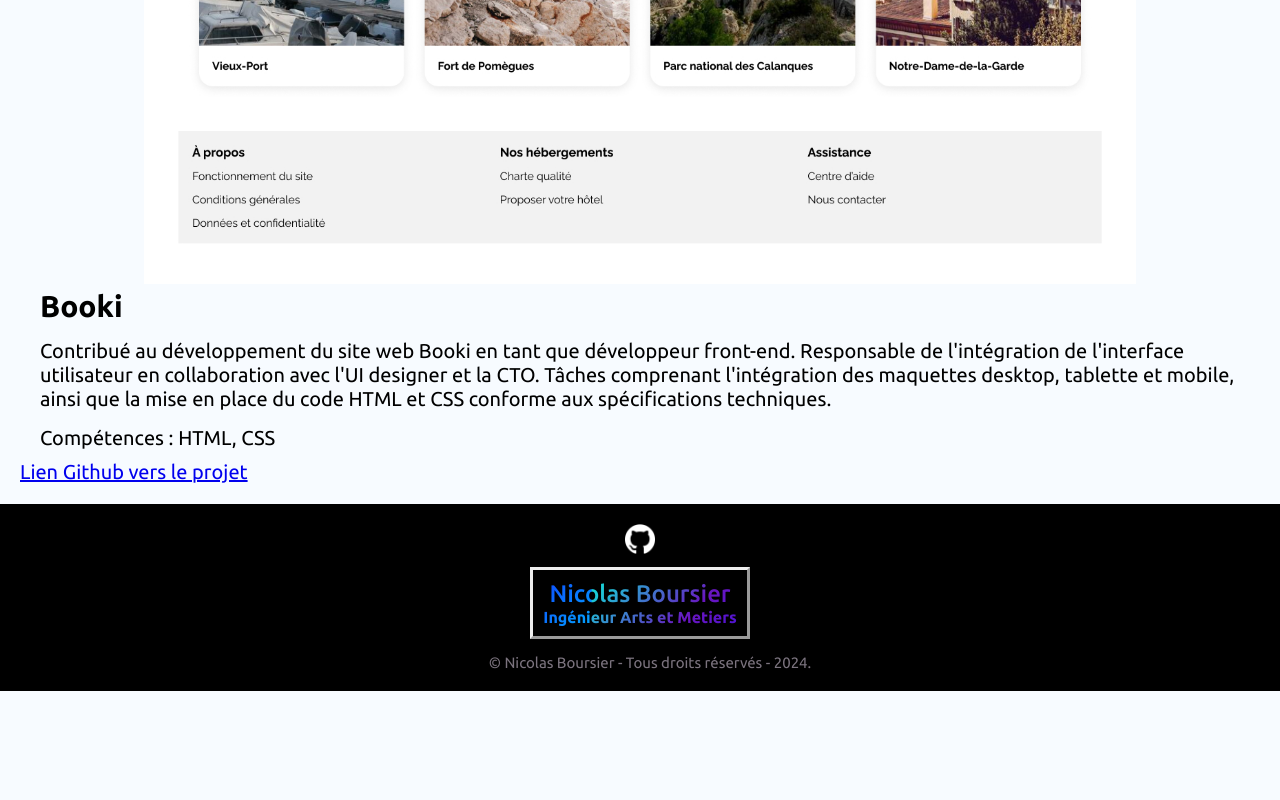
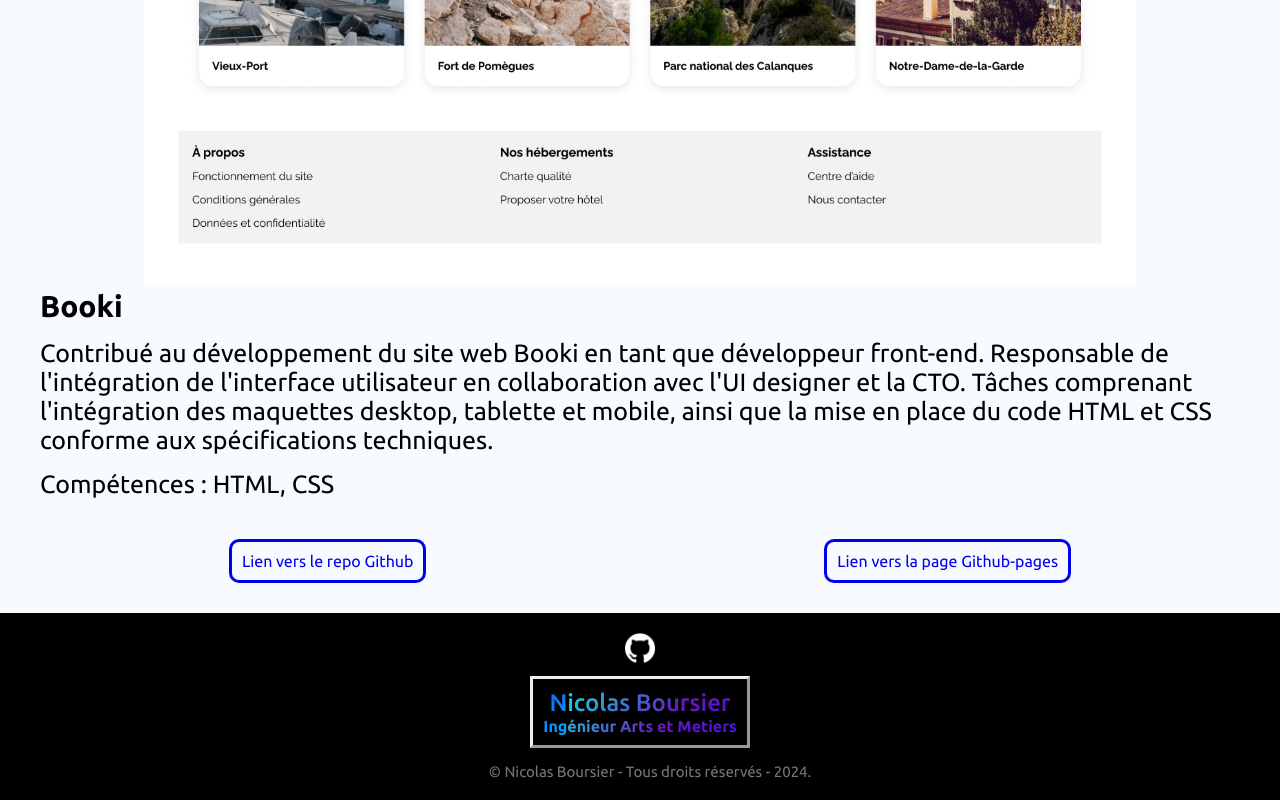
Before and after one commit to nboursier/portfolio, a React (Vite) app: page /portfolio/project/1 in a window 1280 px wide. Shown: the part 1150-1950 px from the top of the page. Before the commit the page ends 1841 px from the top, so only its background shows below. Built offline with nearby package versions, Linux system fonts and the light colour scheme; a web font is replaced by a local one.

Commit message:
modif css

```diff
--- a/index.html
+++ b/index.html
@@ -47,11 +47,11 @@
 		<div id="root"></div>
 		<script type="module" src="/src/main.jsx"></script>
 
-		<form name="contact" netlify netlify-honeypot="bot-field" hidden>
+		<!-- <form name="contact" netlify netlify-honeypot="bot-field" hidden>
 			<input type="text" name="name" autocomplete="name"/>
 			<input type="email" name="email" autocomplete="email" />
 			<input type="subject" name="subject" />
 			<textarea name="message"></textarea>
-		</form>
+		</form> -->
 	</body>
 </html>
--- a/src/components/contact.jsx
+++ b/src/components/contact.jsx
@@ -19,7 +19,7 @@
             <h2 className="contact-title">{translations.title || "Contact"}</h2>
             <div className="form_infos-container">
 
-                <section className="contact_form">
+                {/* <section className="contact_form">
                     <div className="contact_form-content">
                         <form className="contact_form-content-container" data-netlify="true" method="POST">
 
@@ -48,7 +48,7 @@
                             <input className="contact_form-content-container-button" type="submit" value={translations.sendButton || "Envoyer"} />
                         </form>
                     </div>
-                </section>
+                </section> */}
 
                 <div className="contact-infos">
                     <div className="contact-infos-name">
--- a/src/components/projects.jsx
+++ b/src/components/projects.jsx
@@ -40,19 +40,10 @@
                             ))}
                         </div>
                         <div className="projects-links">
-                            {/*
-                              */}
 
-                            {/* <a href="" className="project-link-viewmore">
-                                {language === 'fr' ? 'Voir +' : 'See +'}
-                            </a> */}
-                            <a target="_blank" href={project.githublink}>
-                                <img src={githubLogo} alt="GitHub" aria-label="Lien Github" className="projects-link-github" />
-                            </a>
-                            <a target="_blank" href={project.link}>
-                                <img src={websiteLogo} alt="Website" aria-label="Lien vers le site" className="projects-link-github" />
-                            </a>
-                            <Link to={`/portfolio/project/${project.id}`} className="view-details-link">Voir +</Link>
+
+                            <Link to={`/portfolio/project/${project.id}`} className="project-link-viewmore">Voir +</Link>
+
                         </div>
                     </div>
                 ))}
--- a/src/pages/ProjectDetails.jsx
+++ b/src/pages/ProjectDetails.jsx
@@ -1,5 +1,5 @@
 import { useParams } from 'react-router-dom';
-import Header from '../components/header';
+
 import Footer from '../components/footer';
 import projectsData from '../data/projectsData';
 import { useContext } from 'react';
@@ -11,6 +11,8 @@
     const { id } = useParams();
     const { language } = useContext(LanguageContext);
     const project = projectsData[language].find(project => project.id === parseInt(id));
+
+
 
     if (!project) {
         return <div>Projet non trouvé</div>;
@@ -26,7 +28,13 @@
             <h2>{project.title}</h2>
             <p>{project.description}</p>
             <p>Compétences : {project.skills.join(', ')}</p>
-            <a href={project.link}>Lien Github vers le projet</a>
+            <div className="githublink-container">
+            <a target="_blank"  className="githublink" href={project.githublink}>Lien vers le repo Github</a>
+            {project.link != ""  &&
+                <a target="_blank"  className="githublink" href={project.link} >Lien vers la page Github-pages </a>
+            }
+
+            </div>
             </div>
             <Footer />
         </div>
--- a/src/scss/components/_about.scss
+++ b/src/scss/components/_about.scss
@@ -3,21 +3,37 @@
 
 .about {
     margin: 0px 0 0px 0;
-    padding: 40px;
+    padding-top: 40px;
+    background-color: $background-color;
+    padding-bottom: 40px;
 
-    @include desktop {
-        margin: 20px 0 60px 0;
-    }
 
     .about-title-text {
-        color: $primary-color;
-        transition: all 0.3s ease;
-        margin-left: 20px;
-        font-size: 35px;
+        text-align: center;
+         font-size: $font-size-medium;
+    font-weight: $semi-bold;
 
+    background-image: linear-gradient(-225deg,
+            #19d1d7 5%,
+            #6915c0 29%,
+            #1713ff 67%,
+            #00aeff 100%);
+
+    background-size: 200% auto;
+    color: $secondary-color;
+    background-clip: text;
+
+    -webkit-background-clip: text;
+    -webkit-text-fill-color: transparent;
+    animation: textclip 2s linear infinite;
+
+    color: $secondary-color;
+    font-size: 35px;
+    margin-left: 0px;
+    transition: all 0.3s ease;
         @include desktop {
             font-size: 35px;
-            margin: 10px;
+
 
             &:hover {
                 font-size: 40px;
--- a/src/scss/components/_projects.scss
+++ b/src/scss/components/_projects.scss
@@ -5,16 +5,33 @@
     display: flex;
     flex-direction: column;
     margin-top : 35px;
-    padding: 20px 20px 50px 20px
+    padding: 20px 20px 50px 20px;
+
 }
 
 .projects-title {
-    color: $primary-color;
-    font-size: 25px;
-    margin-left: 20px;
+       text-align: center;
+         font-size: $font-size-medium;
+    font-weight: $semi-bold;
+
+    background-image: linear-gradient(-225deg,
+            #19d1d7 5%,
+            #6915c0 29%,
+            #1713ff 67%,
+            #00aeff 100%);
+
+    background-size: 200% auto;
+    color: $secondary-color;
+    background-clip: text;
+
+    -webkit-background-clip: text;
+    -webkit-text-fill-color: transparent;
+    animation: textclip 2s linear infinite;
+
+    color: $secondary-color;
+    font-size: 35px;
+    margin-left: 0px;
     transition: all 0.3s ease;
-    padding: 15px 0 10px 0;
-
     @include desktop {
         font-size: $font-size-large;
 
@@ -22,96 +39,6 @@
             transition: all 0.3s ease;
             font-size: 40px;
             color: $third-color;
-        }
-    }
-}
-.filter {
-    display: flex;
-    justify-content: center;
-    align-items: center;
-    padding-top: 30px;
-
-    @include tablet {
-
-    }
-
-    @include desktop {
-        display: flex;
-        justify-content: center;
-        align-items: center;
-        padding-top: 30px;
-    }
-
-
-    &-container {
-        display: flex;
-        flex-direction: row;
-        justify-content: center;
-        align-items: center;
-        background-color: rgba(67, 13, 108, 0.0509803922);
-        gap: 10px;
-        border-radius: 10px;
-        width: 80%;
-        height: 1.5em;
-        box-shadow: 0 0 10px rgba(0, 0, 0, 0.2);
-
-        @include tablet {
-            gap: 50px;
-            width: 88%;
-        }
-
-        @include desktop {
-            display: flex;
-            flex-direction: row;
-            justify-content: center;
-            align-items: center;
-            background-color: rgba(67, 13, 108, 0.0509803922);
-            gap: 150px;
-            border-radius: 15px;
-            width: 64%;
-            height: 1.5em;
-            box-shadow: 0 0 10px rgba(0, 0, 0, 0.2);
-        }
-
-
-        &-button {
-            background : none;
-            color: black;
-            border: none;
-            padding: 5px 10px;
-            font-size: 12px;
-            font-weight: 500;
-            cursor: pointer;
-            transition: background 0.3s;
-            border-radius: 5px;
-
-            @include tablet {
-                font-size: 13px;
-            }
-
-            @include desktop {
-                background : none;
-                color: black;
-                border: none;
-                padding: 5px 20px;
-                font-size: 15px;
-                font-weight: 500;
-                cursor: pointer;
-                transition: background 0.3s;
-                border-radius: 15px;
-            }
-
-            &.active {
-                border-radius: 15px;
-                background-color: #470d8dd4;
-                color: white;
-            }
-
-            &:hover {
-                background-color: #470d8dd4;
-                color: white;
-                border-radius: 15px;
-            }
         }
     }
 }
@@ -138,6 +65,8 @@
     padding: 40px 0 10px 0;
     gap: 28px;
     margin: 0 45px 0 45px;
+
+
 
     @include desktop {
         flex-wrap: wrap;
@@ -207,26 +136,25 @@
     flex-direction: row;
     justify-content: space-around;
     align-items: center;
-    color: $primary-color;
+
     font-size: 15px;
     padding: 10px 0 16px 0;
     gap: 20px;
 
-    a:visited {
-        color: inherit;
-        text-decoration: none;
-    }
+
 }
 
 .project-item {
     display: flex;
     flex-direction: column;
-    justify-content: center;
+    justify-content: space-between;
     align-items: center;
     background-color: $background-color;
     border-radius: 10px;
     box-shadow: 0 0 10px rgba(0, 0, 0, 0.2);
     margin-bottom: 10px;
+    padding-top: 30px;
+    padding-bottom: 20px;
     width: 100%;
 
     @include desktop {
@@ -239,9 +167,30 @@
     }
 }
 
-.project-link-viewmore {
+ .project-link-viewmore {
+
+    font-size: 20px;
+    font-weight: 800;
+    border: solid;
+    padding: 10px;
+    border-radius: 20px;
+    border-color: #1713ff;
+    border-width: 1px;
     text-decoration: none;
     transition: all 0.8s ease;
+    background-image: linear-gradient(-225deg,
+            #19d1d7 5%,
+            #6915c0 29%,
+            #1713ff 67%,
+            #00aeff 100%);
+
+    background-size: 200% auto;
+
+    background-clip: text;
+
+    -webkit-background-clip: text;
+    -webkit-text-fill-color: transparent;
+    animation: textclip 2s linear infinite;
 
     &:hover {
         transition: all 0.8s ease;
@@ -249,19 +198,3 @@
         text-shadow: 0px 1px 5px rgba(0, 0, 0, 0.5);
     }
 }
-
-.projects-link-github {
-    width: 25px;
-    transition: all 0.8s ease;
-
-    @include desktop{
-        width: 30px;
-    }
-
-    &:hover {
-        transition: all 0.8s ease;
-        transform: scale(1.1) rotate(360deg);
-        box-shadow: 0px 1px 5px rgba(0, 0, 0, 0.5);
-        border-radius: 100%;
-    }
-}
--- a/src/scss/components/_starter.scss
+++ b/src/scss/components/_starter.scss
@@ -5,7 +5,8 @@
     display: flex;
     align-items: center;
     justify-content: center;
-    padding-top: 0px;
+    padding-top: 60px;
+    padding-bottom: 60px;
 
     @include tablet {
         padding: 40px;
--- a/src/scss/pages/_projectdetails.scss
+++ b/src/scss/pages/_projectdetails.scss
@@ -5,7 +5,7 @@
 
 .maincontainer {
     margin: 20px;
-    font-size: 20px;
+
     display: flex;
     flex-direction: column;
 }
@@ -21,9 +21,32 @@
     width: 80%;
 }
 
-h2,
-p {
+h2 {margin-top: 5px;
+    margin-bottom: 10px;
+    margin-left: 20px;
+    font-size: 30px;
+}
+
+p{
+    font-size: 25px;
     margin-top: 5px;
     margin-bottom: 10px;
     margin-left: 20px;
 }
+.githublink-container{
+    display: flex;
+    flex-direction: row;
+    justify-content: space-around;
+    margin-top: 25px;
+}
+
+.githublink{
+    width: fit-content;
+    border-style: solid;
+    margin-top: 5px;
+    margin-bottom: 10px;
+    margin-left: 20px;
+    padding: 10px;
+    border-radius: 10px;
+    text-decoration: none;
+}
```
Also changed, not shown: src/data/skillsData.jsx (+4 -6 lines), src/scss/components/_contact.scss (+21 -4 lines), src/assets/skills/autodesk-icon.png (added), src/assets/skills/inkscape_icon.png (added).
